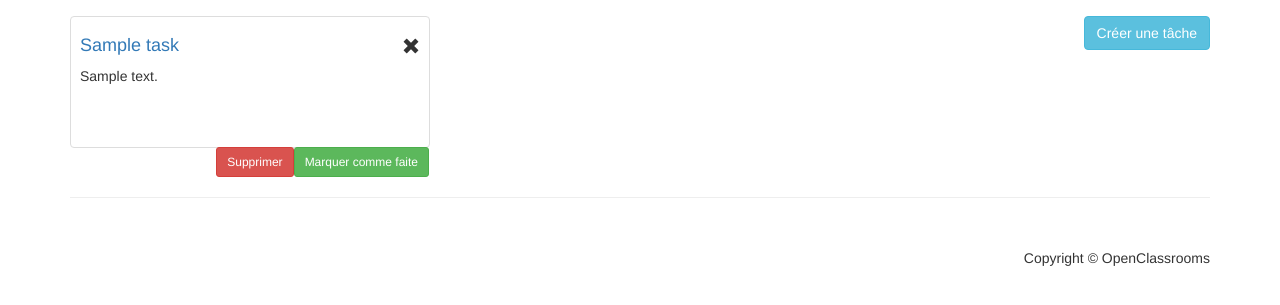
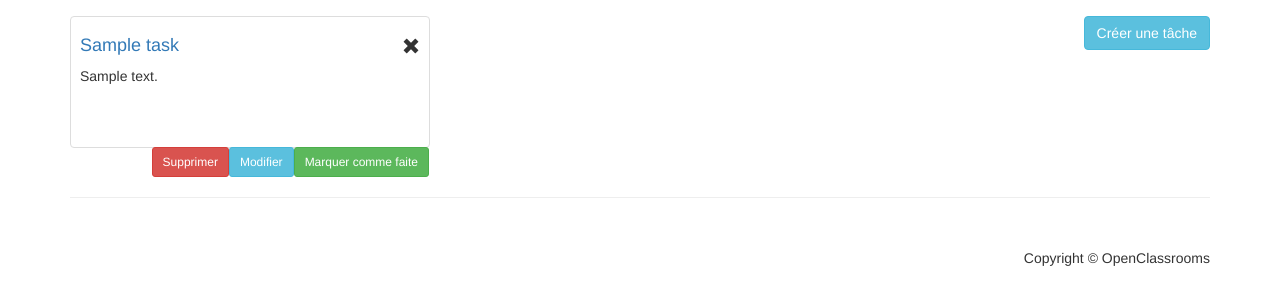
Before and after one commit to AlexandreTual/OC-projet-8-ToDo-Co, a Symfony app: template templates/task/list.html.twig in a window 1280 px wide. Shown: the part 289-594 px from the top of the page. Run offline with Twig, Linux system fonts and the light colour scheme; the template is opened without the code that fills it: most values are stand-ins (such as "Sample title", 1, 10 or a date in 2020); some libraries are stand-ins or nearby versions.

Commit message:
add update button in task

```diff
--- a/src/Controller/TaskController.php
+++ b/src/Controller/TaskController.php
@@ -5,6 +5,7 @@ namespace App\Controller;
 use App\Entity\Task;
 use App\Form\TaskType;
 use App\Repository\TaskRepository;
+use Doctrine\Common\Persistence\ObjectManager;
 use Symfony\Bundle\FrameworkBundle\Controller\AbstractController;
 use Symfony\Component\HttpFoundation\Request;
 use Symfony\Component\Routing\Annotation\Route;
@@ -51,14 +52,14 @@ class TaskController extends AbstractController
     /**
      * @Route("/tasks/{id}/edit", name="task_edit")
      */
-    public function editAction(Task $task, Request $request)
+    public function editAction(Task $task, Request $request, ObjectManager $manager)
     {
         $form = $this->createForm(TaskType::class, $task);
 
         $form->handleRequest($request);
 
         if ($form->isSubmitted() && $form->isValid()) {
-            $this->getDoctrine()->getManager()->flush();
+            $manager->flush();
 
             $this->addFlash('success', 'La tâche a bien été modifiée.');
 
--- a/templates/task/list.html.twig
+++ b/templates/task/list.html.twig
@@ -21,9 +21,8 @@
                             {% if not task.isDone %}Marquer comme faite{% else %}Marquer non terminée{% endif %}
                         </button>
                     </form>
-                    <form action="{{ path('task_delete', {'id' : task.id }) }}">
-                        <button class="btn btn-danger btn-sm pull-right">Supprimer</button>
-                    </form>
+                    <a href="{{ path('task_edit', {'id': task.id}) }}" class="btn btn-info btn-sm pull-right">Modifier</a>
+                    <a href="{{ path('task_delete', {'id' : task.id }) }}" class="btn btn-danger btn-sm pull-right">Supprimer</a>
                 </div>
             </div>
         </div>
```
